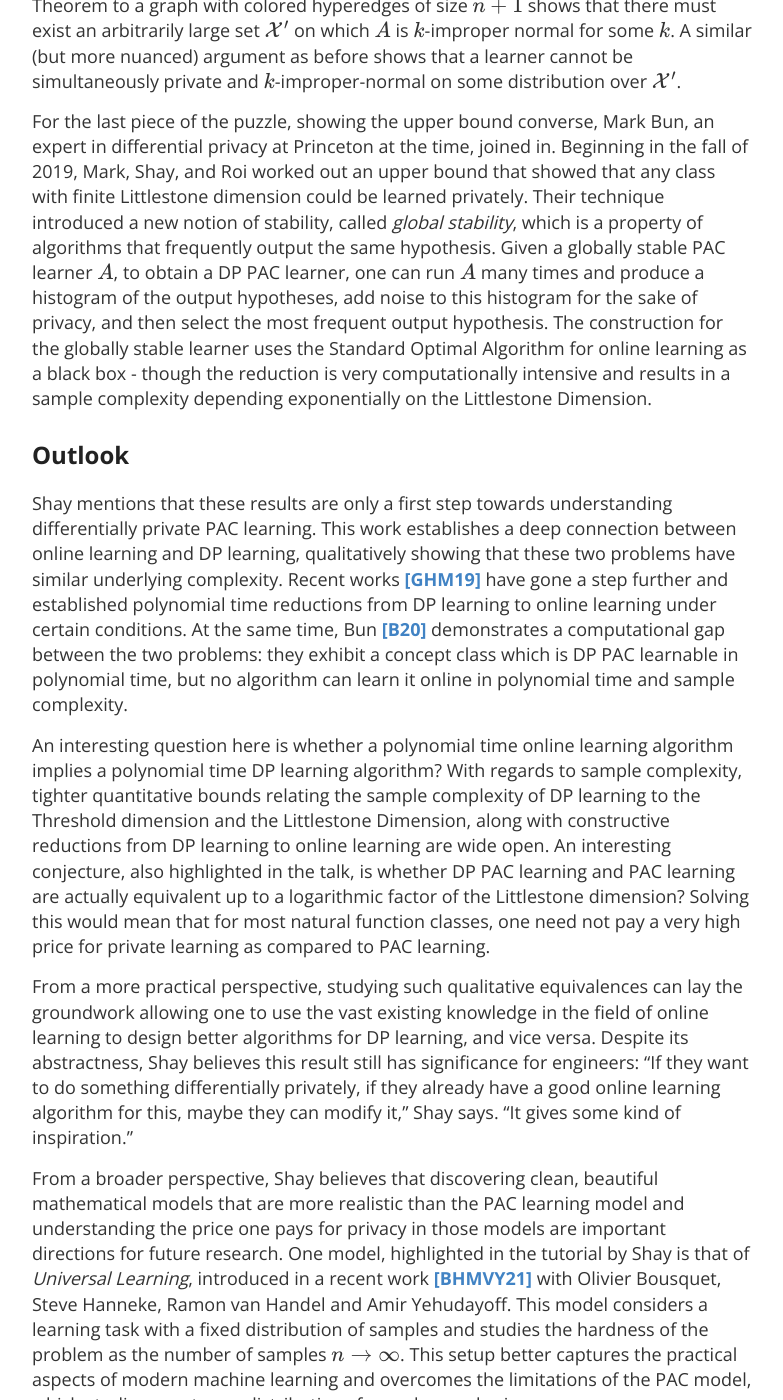
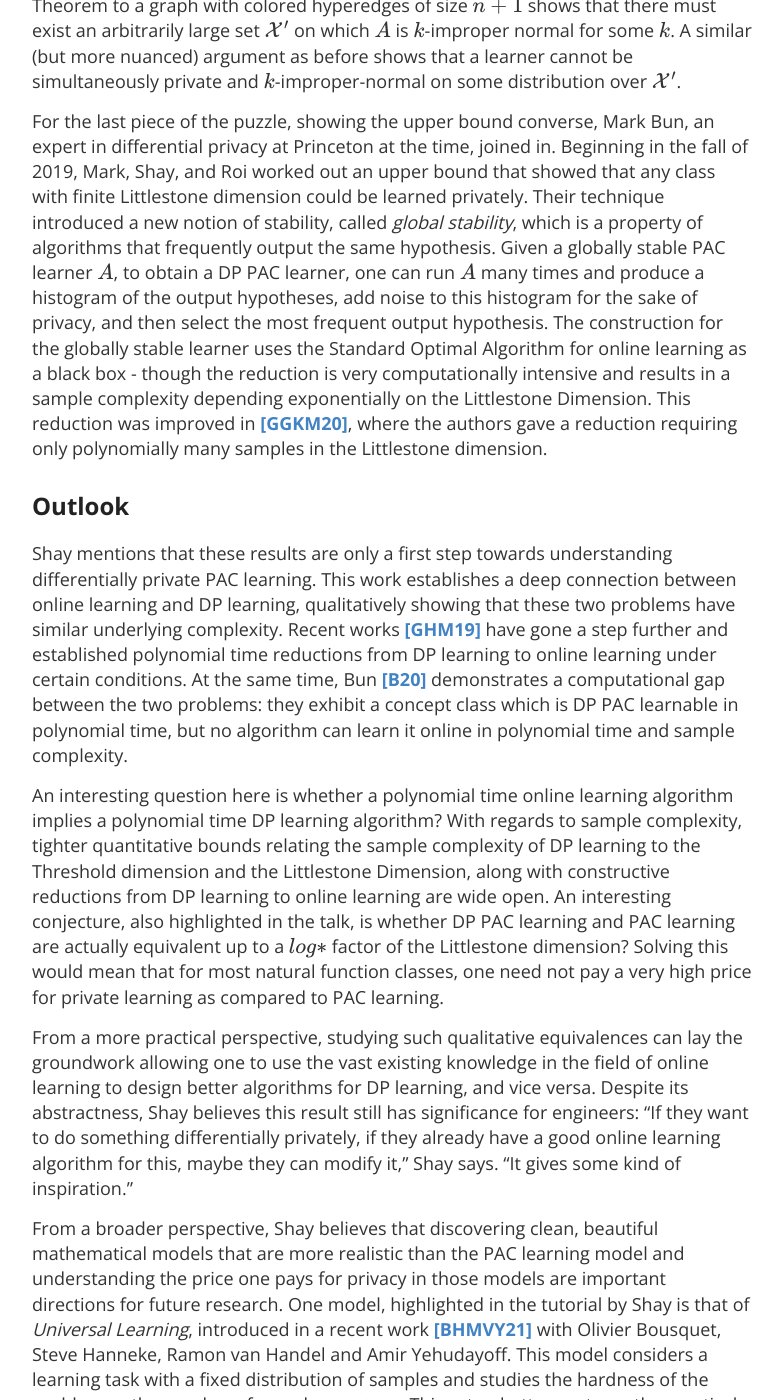
Before and after one commit to differentialprivacy/differentialprivacy, a Jekyll site: the page built from _posts/2021-04-26-alt-highlights.md, in a window 1280 px wide and 1400 px high, scrolled down 7353 px. Shown: the whole window, without its empty margins (248-1031 px from the left). Built offline with Jekyll 4.4.1, drawn with Linux system fonts in a browser that asks for light colours; comment, search, counter and statistics services are not loaded.

Commit message:
Minor changes upon Shay's request

```diff
--- a/_posts/2021-04-26-alt-highlights.md
+++ b/_posts/2021-04-26-alt-highlights.md
@@ -81,14 +81,14 @@ The second part of the argument shows that being \\( k \\)-proper-normal on a la
 
 For the case of improper algorithms, Shay and his coauthors considered an alternative notion of normality, which we will term *improper-normal*. Recall that in this case the output \\( A(S) \\) of the learner on a sample \\( S \\) is *any function* from \\( [0, 1] \\) to \\( \\{0, 1\\} \\) and not necessarly a threshold. We’ll say that \\( A \\) is \\(k\\)-improper-normal on a set \\( \mathcal{X}’ \\) if for any balanced sample \\( S = [(x_1, 0), \ldots, (x_{n/2}, 0), (x_{n/2 +1}, 1), \ldots,  (x_n, 1)] \\) of \\( n \\) points in \\( \mathcal{X}’, \Pr[A(S)(w) = 1] - \Pr[A(S)(v) = 1] > \Omega(1/n) \\) for any \\( w \in (x_{k - 1}, x_k) \\) and \\( v \in  (x_k, x_{k + 1}) \\) in \\( \mathcal{X}’ \setminus \\{x_1, … x_n\\} \\). To PAC learn, A must be \\(k\\)-improper-normal for some \\(k\\) on any set of \\(n + 1\\) points. Applying the same Ramsey Theorem to a graph with colored hyperedges of size \\(n + 1\\) shows that there must exist an arbitrarily large set \\( \mathcal{X}’ \\) on which \\( A \\) is \\(k\\)-improper normal for some \\( k \\). A similar (but more nuanced) argument as before shows that a learner cannot be simultaneously private and \\(k\\)-improper-normal on some distribution over \\( \mathcal{X}’ \\).
 
-For the last piece of the puzzle, showing the upper bound converse, Mark Bun, an expert in differential privacy at Princeton at the time, joined in. Beginning in the fall of 2019, Mark, Shay, and Roi worked out an upper bound that showed that any class with finite Littlestone dimension could be learned privately. Their technique introduced a new notion of stability, called *global stability*, which is a property of algorithms that frequently output the same hypothesis. Given a globally stable PAC learner \\( A \\), to obtain a DP PAC learner, one can run \\( A \\) many times and produce a histogram of the output hypotheses, add noise to this histogram for the sake of privacy, and then select the most frequent output hypothesis. The construction for the globally stable learner uses the Standard Optimal Algorithm for online learning as a black box - though the reduction is very computationally intensive and results in a sample complexity depending exponentially on the Littlestone Dimension.
+For the last piece of the puzzle, showing the upper bound converse, Mark Bun, an expert in differential privacy at Princeton at the time, joined in. Beginning in the fall of 2019, Mark, Shay, and Roi worked out an upper bound that showed that any class with finite Littlestone dimension could be learned privately. Their technique introduced a new notion of stability, called *global stability*, which is a property of algorithms that frequently output the same hypothesis. Given a globally stable PAC learner \\( A \\), to obtain a DP PAC learner, one can run \\( A \\) many times and produce a histogram of the output hypotheses, add noise to this histogram for the sake of privacy, and then select the most frequent output hypothesis. The construction for the globally stable learner uses the Standard Optimal Algorithm for online learning as a black box - though the reduction is very computationally intensive and results in a sample complexity depending exponentially on the Littlestone Dimension. This reduction was improved in [**[GGKM20]**][GGKM], where the authors gave a reduction requiring only polynomially many samples in the Littlestone dimension.
 
 ## Outlook
 
 Shay mentions that these results are only a first step towards understanding differentially private PAC learning. This work establishes a deep connection between online learning and DP learning, qualitatively showing that these two problems have similar underlying complexity. Recent works [**[GHM19]**][GHM] have gone a step further and established polynomial time reductions from DP learning to online learning under certain conditions. At the same time, Bun [**[B20]**][B20] demonstrates a computational gap between the two problems: they exhibit a concept class which is DP PAC learnable in polynomial time, but no algorithm can learn it online in polynomial time and sample complexity.
 
 
-An interesting question here is whether a polynomial time online learning algorithm implies a polynomial time DP learning algorithm? With regards to sample complexity, tighter quantitative bounds relating the sample complexity of DP learning to the Threshold dimension and the Littlestone Dimension, along with constructive reductions from DP learning to online learning are wide open. An interesting conjecture, also highlighted in the talk, is whether DP PAC learning and PAC learning are actually equivalent up to a logarithmic factor of the Littlestone dimension? Solving this would mean that for most natural function classes, one need not pay a very high price for private learning as compared to PAC learning.
+An interesting question here is whether a polynomial time online learning algorithm implies a polynomial time DP learning algorithm? With regards to sample complexity, tighter quantitative bounds relating the sample complexity of DP learning to the Threshold dimension and the Littlestone Dimension, along with constructive reductions from DP learning to online learning are wide open. An interesting conjecture, also highlighted in the talk, is whether DP PAC learning and PAC learning are actually equivalent up to a \\(log*\\) factor of the Littlestone dimension? Solving this would mean that for most natural function classes, one need not pay a very high price for private learning as compared to PAC learning.
 
 
 From a more practical perspective, studying such qualitative equivalences can lay the groundwork allowing one to use the vast existing knowledge in the field of online learning to design better algorithms for DP learning, and vice versa. Despite its abstractness, Shay believes this result still has significance for engineers: “If they want to do something differentially privately, if they already have a good online learning algorithm for this, maybe they can modify it,” Shay says. “It gives some kind of inspiration.”
```
Also changed, not shown: other parts of _posts/2021-04-26-alt-highlights.md (+1 -0 lines).
